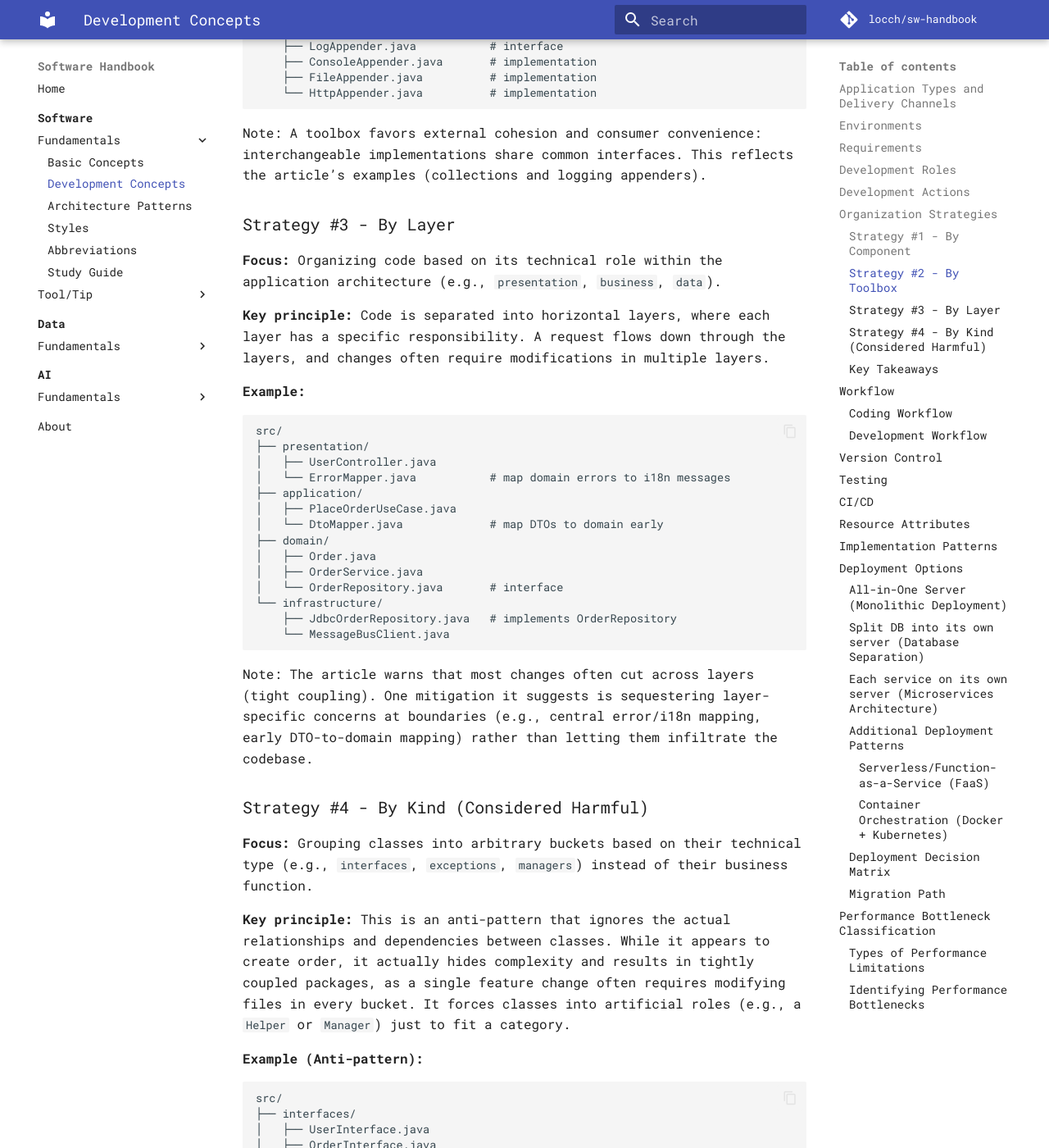
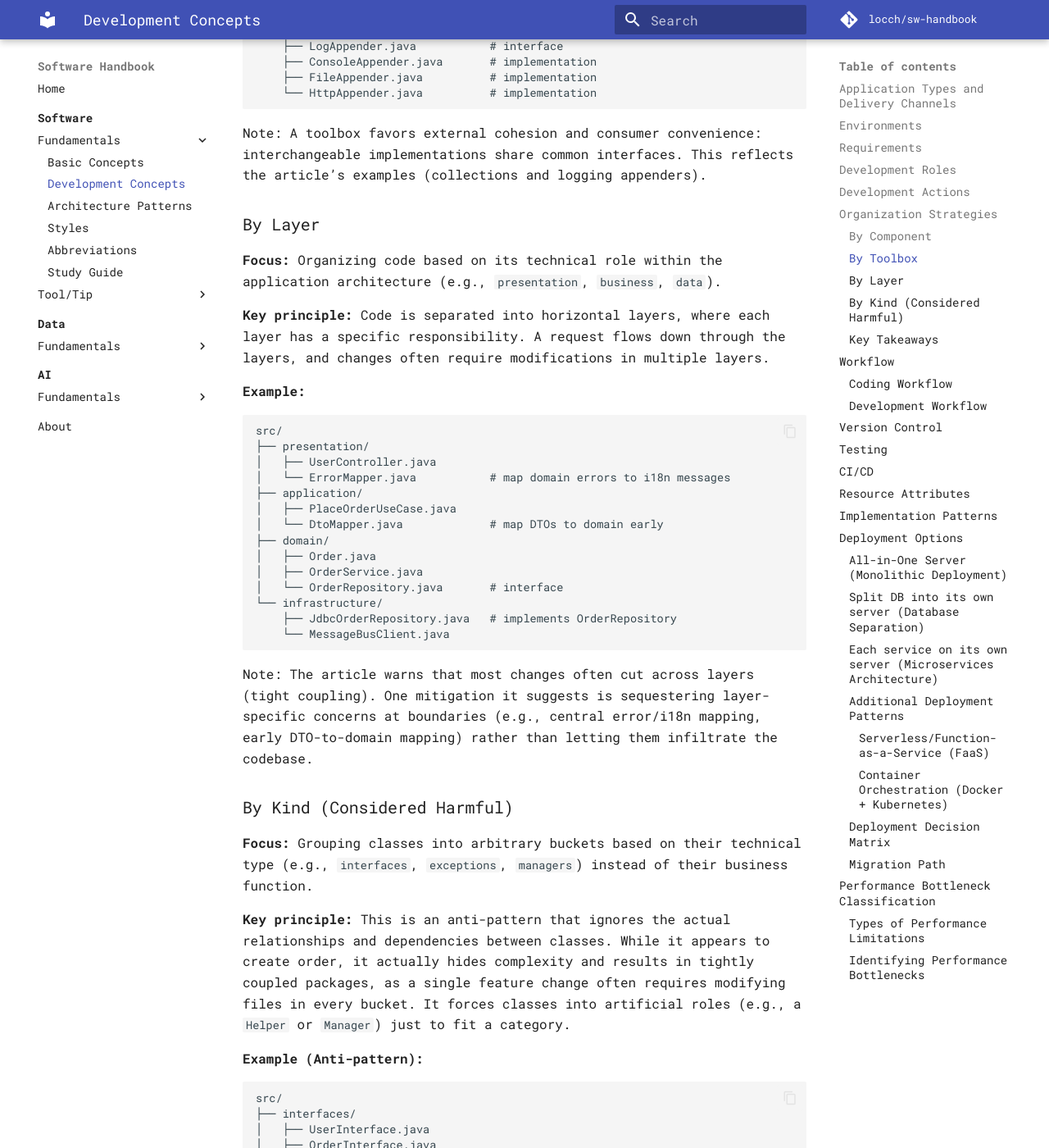
Before and after one commit to locchh/sw-handbook, an MkDocs documentation site: the page built from docs/software/basics/devlopment_concepts.md, in a window 1280 px wide and 1400 px high, scrolled down 3375 px. Shown: the whole window at 82% size. Built offline with MkDocs 1.6.1 and Material for MkDocs 9.7.7, drawn with Linux system fonts in a browser that asks for light colours; comment, search, counter and statistics services are not loaded; some of the changed text lies outside the part shown.

Commit message:
docs: rename organization strategy sections to remove numbering

````diff
--- a/docs/software/basics/devlopment_concepts.md
+++ b/docs/software/basics/devlopment_concepts.md
@@ -81,7 +81,7 @@
 
 ## Organization Strategies
 
-### Strategy #1 - By Component
+### By Component
 **Focus:** Grouping code by business feature or domain (e.g., `user-management`, `order-processing`). The goal is to create self-contained, independent components.
 
 **Key principle:** Each component should be highly independent with a clear, minimal interface. This minimizes dependencies between different parts of the system, allowing developers to work on one feature without impacting others.
@@ -101,7 +101,7 @@ src/
 ```
 Note: The `graph` component depends only on its own `GraphPersister` interface; the storage implementation depends on that interface (no mutual dependency). This mirrors the article’s emphasis on isolating components via minimal interfaces and eliminating cyclic deps.
 
-### Strategy #2 - By Toolbox
+### By Toolbox
 **Focus:** Grouping a set of related and often interchangeable tools that serve a common purpose. The classes are technically independent but are bundled together for consumer convenience.
 
 **Key principle:** Provides a collection of complementary implementations (e.g., different types of collection lists, various log appenders). The consumer can choose the best tool for their specific need from this "toolbox." This strategy is effective when the tools are related but don't warrant their own separate, larger components.
@@ -124,7 +124,7 @@ src/
 ```
 Note: A toolbox favors external cohesion and consumer convenience: interchangeable implementations share common interfaces. This reflects the article’s examples (collections and logging appenders).
 
-### Strategy #3 - By Layer
+### By Layer
 **Focus:** Organizing code based on its technical role within the application architecture (e.g., `presentation`, `business`, `data`).
 
 **Key principle:** Code is separated into horizontal layers, where each layer has a specific responsibility. A request flows down through the layers, and changes often require modifications in multiple layers.
@@ -148,7 +148,7 @@ src/
 ```
 Note: The article warns that most changes often cut across layers (tight coupling). One mitigation it suggests is sequestering layer-specific concerns at boundaries (e.g., central error/i18n mapping, early DTO-to-domain mapping) rather than letting them infiltrate the codebase.
 
-### Strategy #4 - By Kind (Considered Harmful)
+### By Kind (Considered Harmful)
 **Focus:** Grouping classes into arbitrary buckets based on their technical type (e.g., `interfaces`, `exceptions`, `managers`) instead of their business function.
 
 **Key principle:** This is an anti-pattern that ignores the actual relationships and dependencies between classes. While it appears to create order, it actually hides complexity and results in tightly coupled packages, as a single feature change often requires modifying files in every bucket. It forces classes into artificial roles (e.g., a `Helper` or `Manager`) just to fit a category.
````
